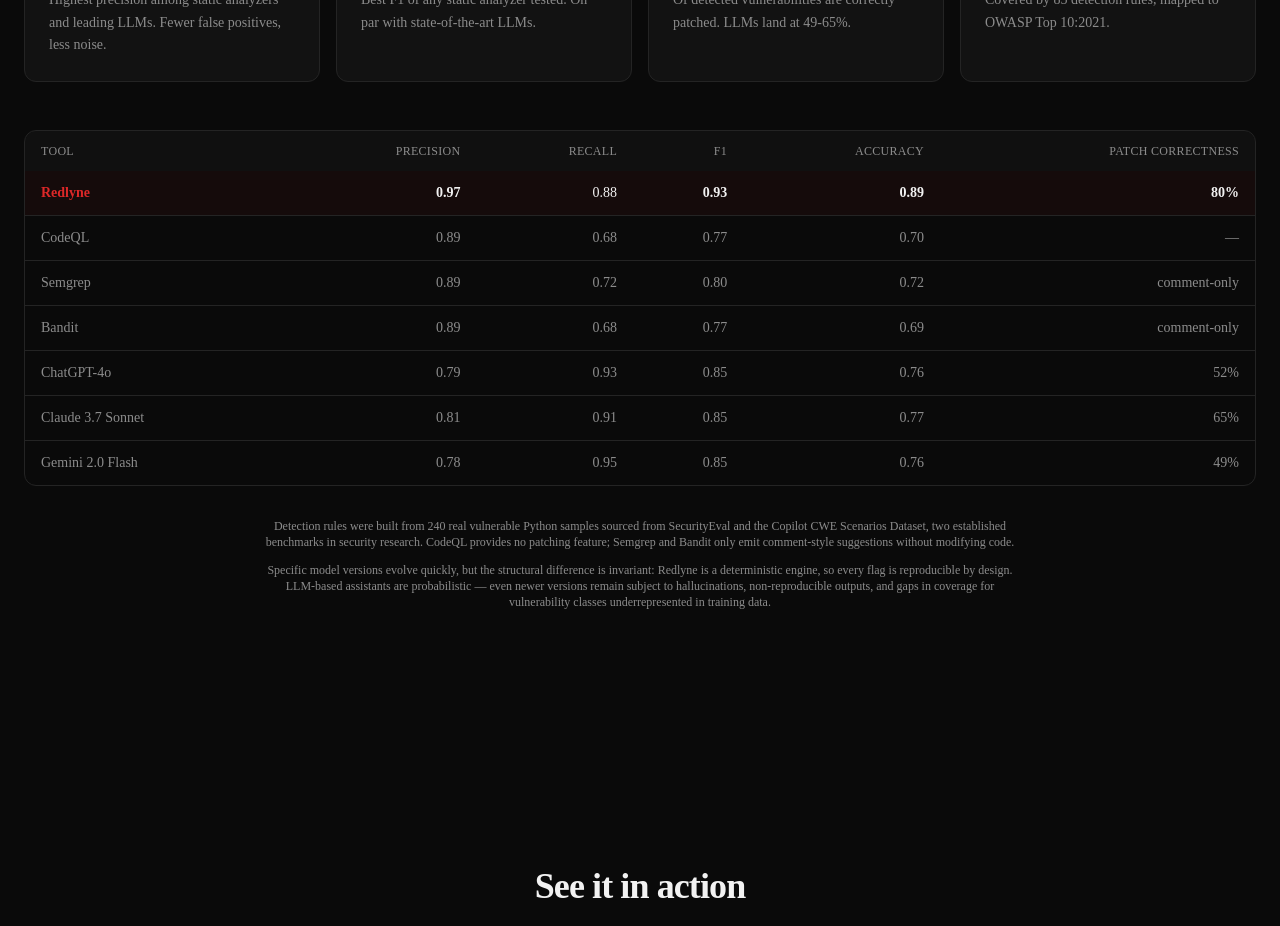
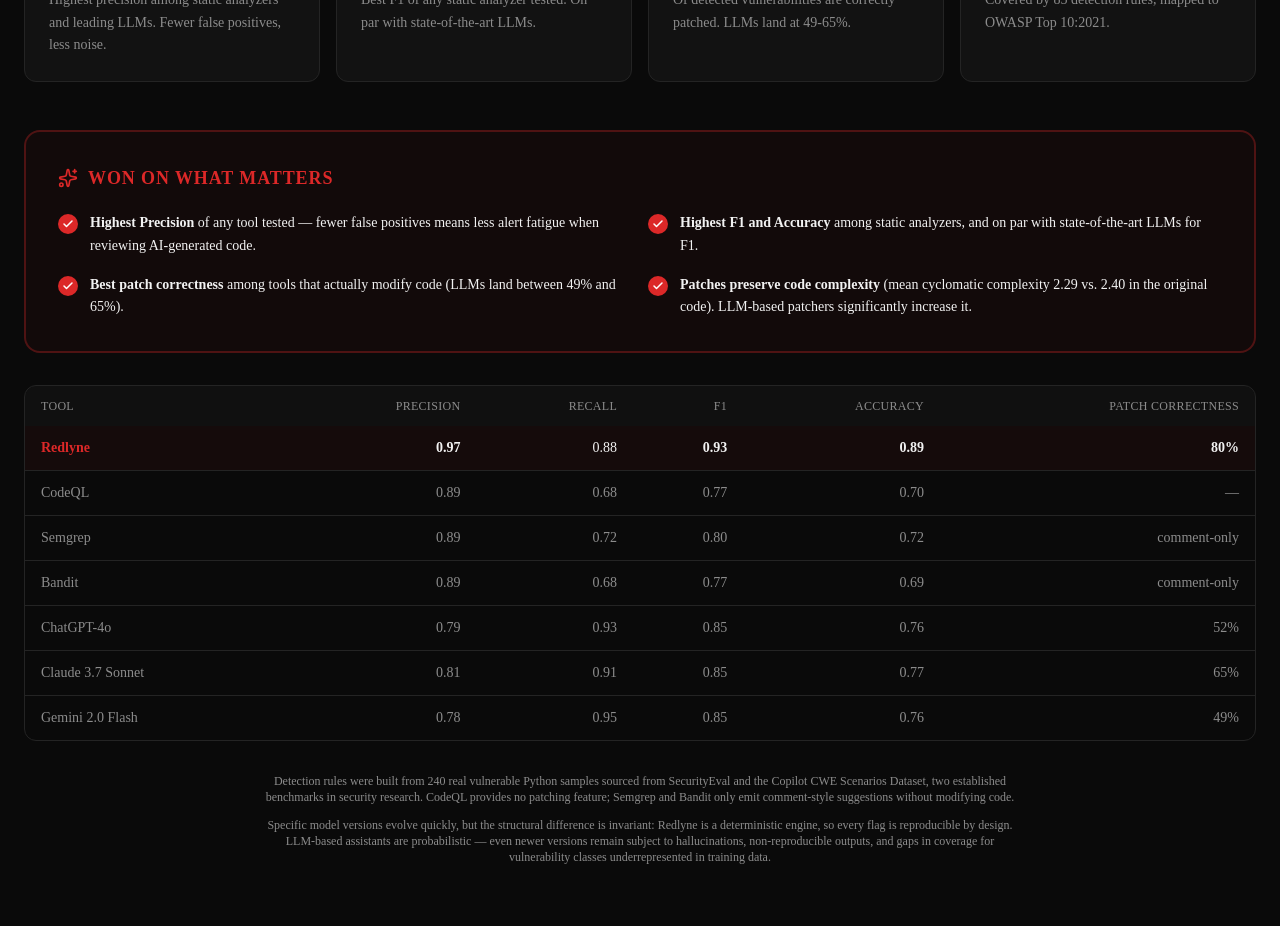
Before and after one commit to redlyne-ai/website, a Next.js app: page / in a window 1280 px wide. Shown: the part 2140-3066 px from the top of the page. Built offline with nearby package versions, Linux system fonts and the light colour scheme.

Commit message:
feat(benchmark): visual highlights callout above the comparison table
Signed-off-by: Pietro Liguori <pietro.liguori@unina.it>

```diff
--- a/components/benchmark.tsx
+++ b/components/benchmark.tsx
@@ -1,4 +1,4 @@
-import { Trophy, ShieldCheck, Wrench, Layers } from "lucide-react"
+import { Trophy, ShieldCheck, Wrench, Layers, Sparkles, Check } from "lucide-react"
 
 type Row = {
   name: string
@@ -146,8 +146,58 @@ export function Benchmark() {
           ))}
         </div>
 
+        {/* Highlights callout — "won on what matters" */}
+        <div className="mt-12 rounded-2xl border-2 border-primary/30 bg-primary/[0.04] p-6 md:p-8">
+          <div className="mb-5 flex items-center gap-2.5">
+            <Sparkles className="h-5 w-5 text-primary" />
+            <h3 className="text-base font-bold uppercase tracking-wider text-primary md:text-lg">
+              Won on what matters
+            </h3>
+          </div>
+          <div className="grid gap-4 md:grid-cols-2">
+            <div className="flex items-start gap-3">
+              <span className="mt-0.5 flex h-5 w-5 flex-shrink-0 items-center justify-center rounded-full bg-primary text-primary-foreground">
+                <Check className="h-3 w-3" strokeWidth={3} />
+              </span>
+              <p className="text-sm leading-relaxed text-foreground">
+                <strong>Highest Precision</strong> of any tool tested —
+                fewer false positives means less alert fatigue when reviewing
+                AI-generated code.
+              </p>
+            </div>
+            <div className="flex items-start gap-3">
+              <span className="mt-0.5 flex h-5 w-5 flex-shrink-0 items-center justify-center rounded-full bg-primary text-primary-foreground">
+                <Check className="h-3 w-3" strokeWidth={3} />
+              </span>
+              <p className="text-sm leading-relaxed text-foreground">
+                <strong>Highest F1 and Accuracy</strong> among static
+                analyzers, and on par with state-of-the-art LLMs for F1.
+              </p>
+            </div>
+            <div className="flex items-start gap-3">
+              <span className="mt-0.5 flex h-5 w-5 flex-shrink-0 items-center justify-center rounded-full bg-primary text-primary-foreground">
+                <Check className="h-3 w-3" strokeWidth={3} />
+              </span>
+              <p className="text-sm leading-relaxed text-foreground">
+                <strong>Best patch correctness</strong> among tools that
+                actually modify code (LLMs land between 49% and 65%).
+              </p>
+            </div>
+            <div className="flex items-start gap-3">
+              <span className="mt-0.5 flex h-5 w-5 flex-shrink-0 items-center justify-center rounded-full bg-primary text-primary-foreground">
+                <Check className="h-3 w-3" strokeWidth={3} />
+              </span>
+              <p className="text-sm leading-relaxed text-foreground">
+                <strong>Patches preserve code complexity</strong> (mean
+                cyclomatic complexity 2.29 vs. 2.40 in the original code).
+                LLM-based patchers significantly increase it.
+              </p>
+            </div>
+          </div>
+        </div>
+
         {/* Comparison table */}
-        <div className="mt-12 overflow-x-auto rounded-xl border border-border">
+        <div className="mt-8 overflow-x-auto rounded-xl border border-border">
           <table className="w-full text-sm">
             <thead className="bg-secondary/30 text-xs uppercase tracking-wide text-muted-foreground">
               <tr>
```
